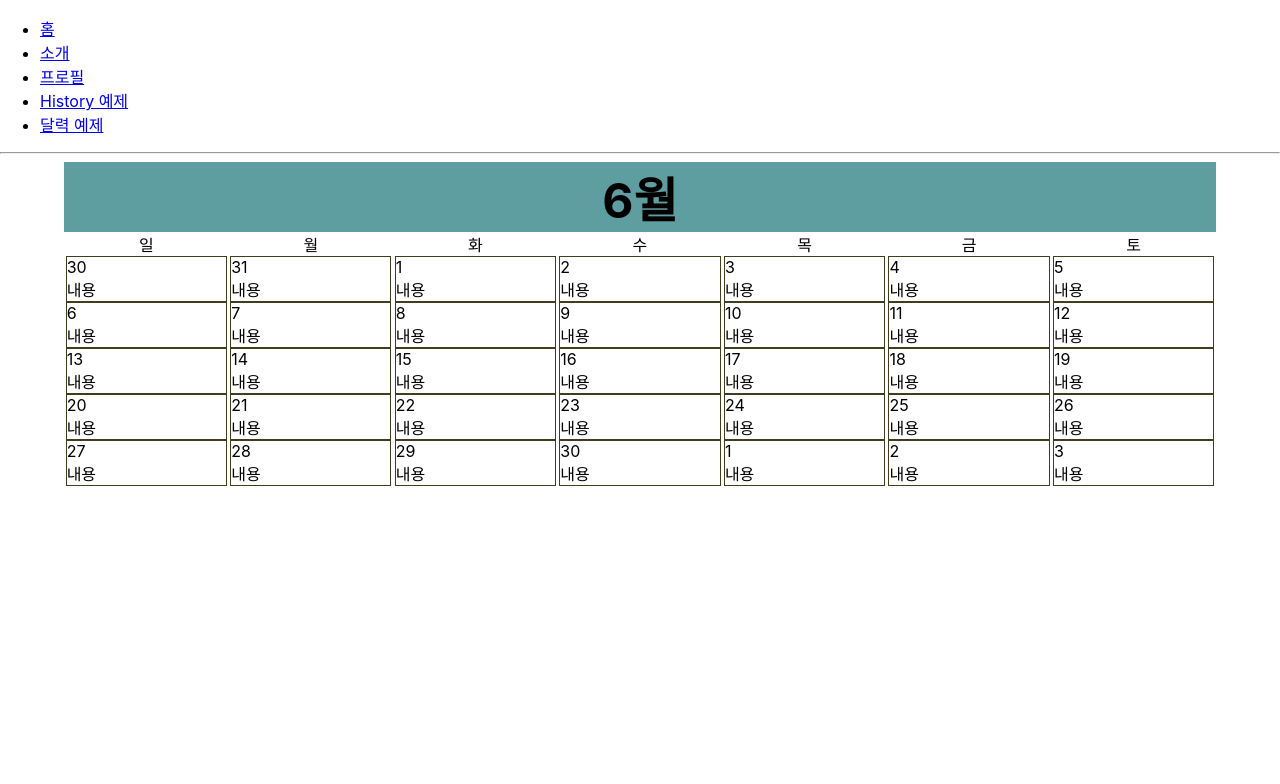
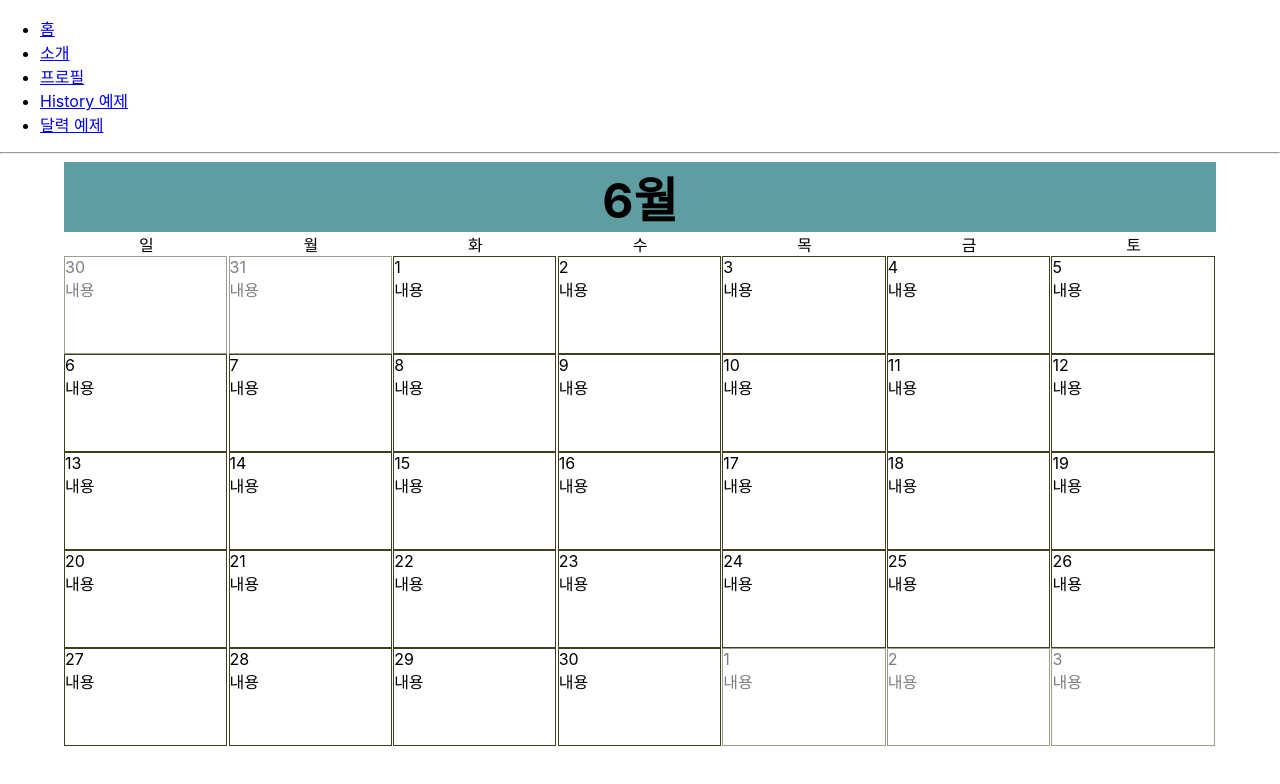
Before and after one commit to jae-woo-han/router-tutorial, a React (Create React App) app: page /calender in a window 1280 px wide. Shown: the top 784 px of the page. Built offline with nearby package versions, Linux system fonts and the light colour scheme.

Commit message:
update calender css

```diff
--- a/src/Calender.css
+++ b/src/Calender.css
@@ -1,4 +1,4 @@
-.calender{
+.calender {
   width: 90vw;
   margin-left: auto;
   margin-right: auto;
@@ -11,16 +11,22 @@
 }
 .calender-content {
   display: grid;
-  grid-template-columns: 14% 14% 14% 14% 14% 14% 14%;
+  grid-template-columns: repeat(7, 1fr);
   justify-content: space-around;
 }
 .month {
   font-size: 3rem;
   font-weight: bold;
 }
-.week{
+.week {
   text-align: center;
 }
 .day {
   border: groove 0.5px #3f3f1f;
+  cursor: pointer;
+  width: 98%;
+  height: 6rem;
 }
+.other {
+  opacity: 0.5;
+}
--- a/src/Calender.js
+++ b/src/Calender.js
@@ -17,6 +17,7 @@ const Calender = () => {
     for (let i = 0; i < startDayOfWeekNum; i++) {
         const preDate = moment().month(month-2);
         let dayObject = {
+            className : "day other",
             month: preDate.format("M"),
             day: preDate.endOf("month").format("D")-(startDayOfWeekNum-i-1),
             week: preDate.date(i).format("dd"),
@@ -27,6 +28,7 @@ const Calender = () => {
     //해당 월의 일자들 넣기
     for (let i = 1; i <= date.endOf("month").format("D"); i++) {
       let dayObject = {
+        className : "day",
         month: month,
         day: i,
         week: date.date(i).format("dd"),
@@ -40,6 +42,7 @@ const Calender = () => {
     for (let i = 1; i <= date.endOf("month").format("d"); i++) {
         const nextDate = moment().month(month);
         let dayObject = {
+            className : "day other",
             month: nextDate.format("M"),
             day: i,
             week: nextDate.date(i).format("dd"),
@@ -80,7 +83,7 @@ const Calender = () => {
           <div>토</div>
         </div>
         {calenderData.map((dayObject) => (
-          <div className="day">
+          <div className={dayObject.className}>
             <div>{dayObject.day}</div>
             <div>내용</div>
           </div>
```
Lines whose indentation alone changed are shown as unchanged.
